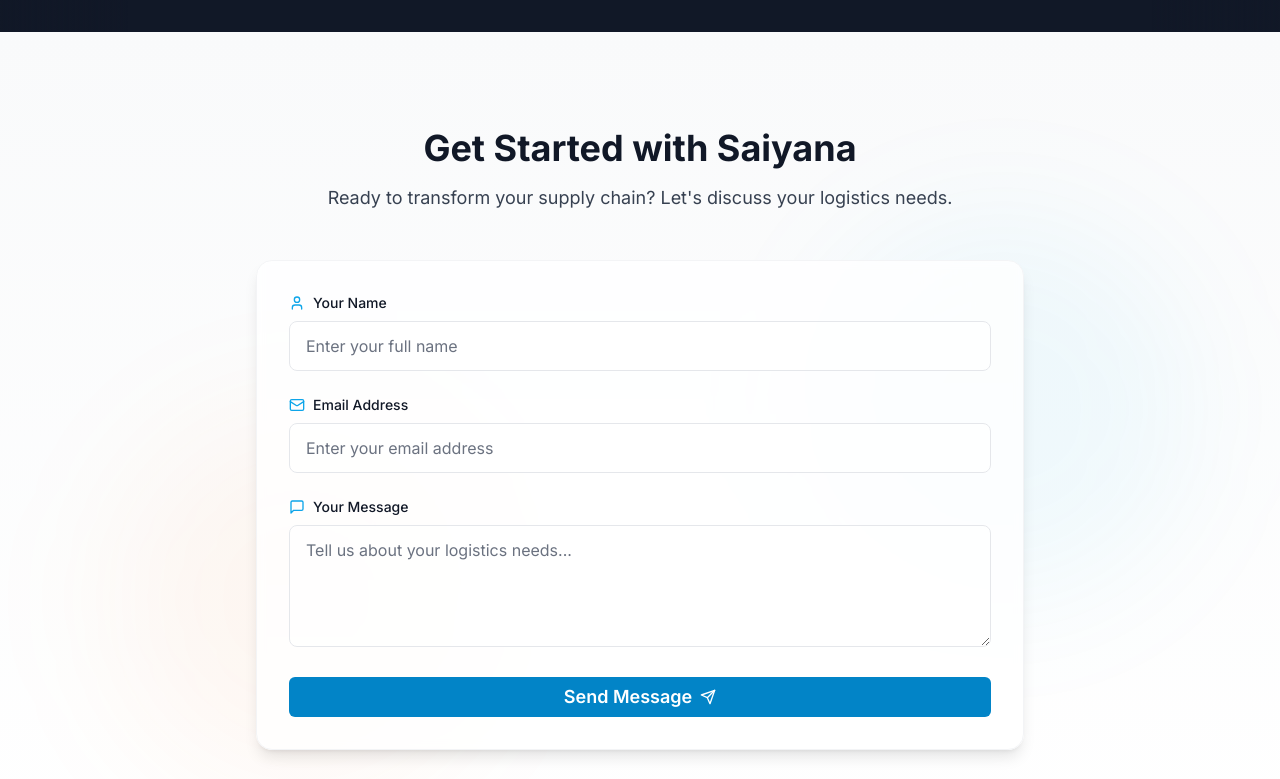
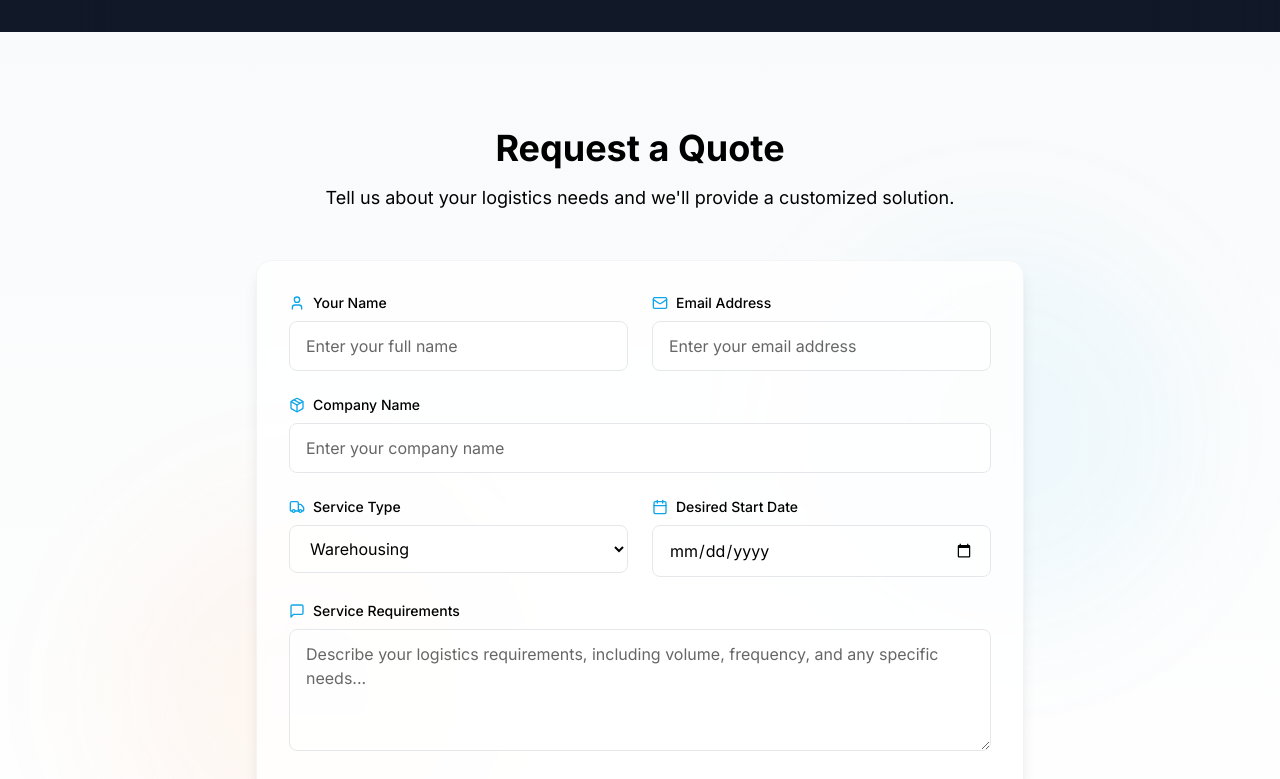
Before and after one commit to Abhinav-Kotta/saiyana-warehouse, a Next.js app in the folder logistics-website/: page / in a window 1280 px wide. Shown: the part 2600-3379 px from the top of the page. Built offline with nearby package versions, Linux system fonts and the light colour scheme.

Commit message:
made changes to contact

```diff
--- a/logistics-website/src/components/sections/Contact.tsx
+++ b/logistics-website/src/components/sections/Contact.tsx
@@ -2,20 +2,23 @@
 
 import { useState } from 'react';
 import { motion } from 'framer-motion';
-import { Send, Mail, User, MessageSquare } from 'lucide-react';
+import { Send, Mail, User, MessageSquare, Package, Truck, Calendar } from 'lucide-react';
 import Button from '@/components/ui/Button';
 
-export default function Contact() {
+export default function ContactForm() {
   const [formState, setFormState] = useState({
     name: '',
     email: '',
-    message: '',
+    companyName: '',
+    serviceType: 'warehousing',
+    shipmentVolume: '',
+    startDate: '',
+    requirements: '',
   });
 
   const handleSubmit = async (e: React.FormEvent) => {
     e.preventDefault();
-    // Add your form submission logic here
-    console.log('Form submitted:', formState);
+    console.log('Quote requested:', formState);
   };
 
   const containerVariants = {
@@ -50,11 +53,9 @@ export default function Contact() {
   };
 
   return (
-    <section className="py-24 relative overflow-hidden">
-      {/* Background gradient */}
+    <section id="contact" className="py-24 relative overflow-hidden">
       <div className="absolute inset-0 bg-gradient-to-b from-gray-50 to-white" />
 
-      {/* Animated background elements */}
       <div className="absolute inset-0 overflow-hidden">
         <motion.div
           className="absolute w-96 h-96 rounded-full bg-primary-500/5 blur-3xl"
@@ -93,9 +94,9 @@ export default function Contact() {
             viewport={{ once: true }}
           >
             <motion.div variants={itemVariants} className="text-center mb-12">
-              <h2 className="text-4xl font-bold mb-4 text-gray-900">Get Started with Saiyana</h2>
-              <p className="text-gray-700 text-lg">
-                Ready to transform your supply chain? Let&apos;s discuss your logistics needs.
+              <h2 className="text-4xl font-bold mb-4 text-black">Request a Quote</h2>
+              <p className="text-black text-lg">
+                Tell us about your logistics needs and we&apos;ll provide a customized solution.
               </p>
             </motion.div>
 
@@ -104,10 +105,11 @@ export default function Contact() {
               onSubmit={handleSubmit}
               className="space-y-6 bg-white/80 backdrop-blur-sm p-8 rounded-2xl shadow-lg border border-gray-100"
             >
+              <div className="grid md:grid-cols-2 gap-6">
                 <motion.div variants={inputVariants} whileFocus="focus">
                   <label
                     htmlFor="name"
-                  className="block text-sm font-medium text-gray-900 mb-2 flex items-center gap-2"
+                    className="block text-sm font-medium text-black mb-2 flex items-center gap-2"
                   >
                     <User className="w-4 h-4 text-primary-500" />
                     Your Name
@@ -115,7 +117,7 @@ export default function Contact() {
                   <input
                     type="text"
                     id="name"
-                  className="w-full px-4 py-3 border border-gray-200 rounded-lg focus:ring-2 focus:ring-primary-500 focus:border-primary-500 transition-all bg-white/50 text-gray-900 placeholder-gray-500"
+                    className="w-full px-4 py-3 border border-gray-200 rounded-lg focus:ring-2 focus:ring-primary-500 focus:border-primary-500 transition-all bg-white/50 text-black placeholder-black/60"
                     value={formState.name}
                     onChange={(e) =>
                       setFormState((prev) => ({ ...prev, name: e.target.value }))
@@ -128,7 +130,7 @@ export default function Contact() {
                 <motion.div variants={inputVariants} whileFocus="focus">
                   <label
                     htmlFor="email"
-                  className="block text-sm font-medium text-gray-900 mb-2 flex items-center gap-2"
+                    className="block text-sm font-medium text-black mb-2 flex items-center gap-2"
                   >
                     <Mail className="w-4 h-4 text-primary-500" />
                     Email Address
@@ -136,7 +138,7 @@ export default function Contact() {
                   <input
                     type="email"
                     id="email"
-                  className="w-full px-4 py-3 border border-gray-200 rounded-lg focus:ring-2 focus:ring-primary-500 focus:border-primary-500 transition-all bg-white/50 text-gray-900 placeholder-gray-500"
+                    className="w-full px-4 py-3 border border-gray-200 rounded-lg focus:ring-2 focus:ring-primary-500 focus:border-primary-500 transition-all bg-white/50 text-black placeholder-black/60"
                     value={formState.email}
                     onChange={(e) =>
                       setFormState((prev) => ({ ...prev, email: e.target.value }))
@@ -145,24 +147,91 @@ export default function Contact() {
                     required
                   />
                 </motion.div>
+              </div>
 
               <motion.div variants={inputVariants} whileFocus="focus">
                 <label
-                  htmlFor="message"
-                  className="block text-sm font-medium text-gray-900 mb-2 flex items-center gap-2"
+                  htmlFor="companyName"
+                  className="block text-sm font-medium text-black mb-2 flex items-center gap-2"
+                >
+                  <Package className="w-4 h-4 text-primary-500" />
+                  Company Name
+                </label>
+                <input
+                  type="text"
+                  id="companyName"
+                  className="w-full px-4 py-3 border border-gray-200 rounded-lg focus:ring-2 focus:ring-primary-500 focus:border-primary-500 transition-all bg-white/50 text-black placeholder-black/60"
+                  value={formState.companyName}
+                  onChange={(e) =>
+                    setFormState((prev) => ({ ...prev, companyName: e.target.value }))
+                  }
+                  placeholder="Enter your company name"
+                  required
+                />
+              </motion.div>
+
+              <div className="grid md:grid-cols-2 gap-6">
+                <motion.div variants={inputVariants} whileFocus="focus">
+                  <label
+                    htmlFor="serviceType"
+                    className="block text-sm font-medium text-black mb-2 flex items-center gap-2"
+                  >
+                    <Truck className="w-4 h-4 text-primary-500" />
+                    Service Type
+                  </label>
+                  <select
+                    id="serviceType"
+                    className="w-full px-4 py-3 border border-gray-200 rounded-lg focus:ring-2 focus:ring-primary-500 focus:border-primary-500 transition-all bg-white/50 text-black"
+                    value={formState.serviceType}
+                    onChange={(e) =>
+                      setFormState((prev) => ({ ...prev, serviceType: e.target.value }))
+                    }
+                    required
+                  >
+                    <option value="warehousing">Warehousing</option>
+                    <option value="distribution">Distribution</option>
+                    <option value="supply-chain">Supply Chain Management</option>
+                    <option value="transportation">Transportation</option>
+                  </select>
+                </motion.div>
+
+                <motion.div variants={inputVariants} whileFocus="focus">
+                  <label
+                    htmlFor="startDate"
+                    className="block text-sm font-medium text-black mb-2 flex items-center gap-2"
+                  >
+                    <Calendar className="w-4 h-4 text-primary-500" />
+                    Desired Start Date
+                  </label>
+                  <input
+                    type="date"
+                    id="startDate"
+                    className="w-full px-4 py-3 border border-gray-200 rounded-lg focus:ring-2 focus:ring-primary-500 focus:border-primary-500 transition-all bg-white/50 text-black"
+                    value={formState.startDate}
+                    onChange={(e) =>
+                      setFormState((prev) => ({ ...prev, startDate: e.target.value }))
+                    }
+                  />
+                </motion.div>
+              </div>
+
+              <motion.div variants={inputVariants} whileFocus="focus">
+                <label
+                  htmlFor="requirements"
+                  className="block text-sm font-medium text-black mb-2 flex items-center gap-2"
                 >
                   <MessageSquare className="w-4 h-4 text-primary-500" />
-                  Your Message
+                  Service Requirements
                 </label>
                 <textarea
-                  id="message"
+                  id="requirements"
                   rows={4}
-                  className="w-full px-4 py-3 border border-gray-200 rounded-lg focus:ring-2 focus:ring-primary-500 focus:border-primary-500 transition-all bg-white/50 text-gray-900 placeholder-gray-500"
-                  value={formState.message}
+                  className="w-full px-4 py-3 border border-gray-200 rounded-lg focus:ring-2 focus:ring-primary-500 focus:border-primary-500 transition-all bg-white/50 text-black placeholder-black/60"
+                  value={formState.requirements}
                   onChange={(e) =>
-                    setFormState((prev) => ({ ...prev, message: e.target.value }))
+                    setFormState((prev) => ({ ...prev, requirements: e.target.value }))
                   }
-                  placeholder="Tell us about your logistics needs..."
+                  placeholder="Describe your logistics requirements, including volume, frequency, and any specific needs..."
                   required
                 />
               </motion.div>
@@ -173,7 +242,7 @@ export default function Contact() {
                 whileTap={{ scale: 0.98 }}
               >
                 <Button type="submit" className="w-full py-3 flex items-center justify-center gap-2 text-lg font-semibold">
-                  Send Message
+                  Request Quote
                   <Send className="w-4 h-4" />
                 </Button>
               </motion.div>
```
Lines whose indentation alone changed are shown as unchanged.
